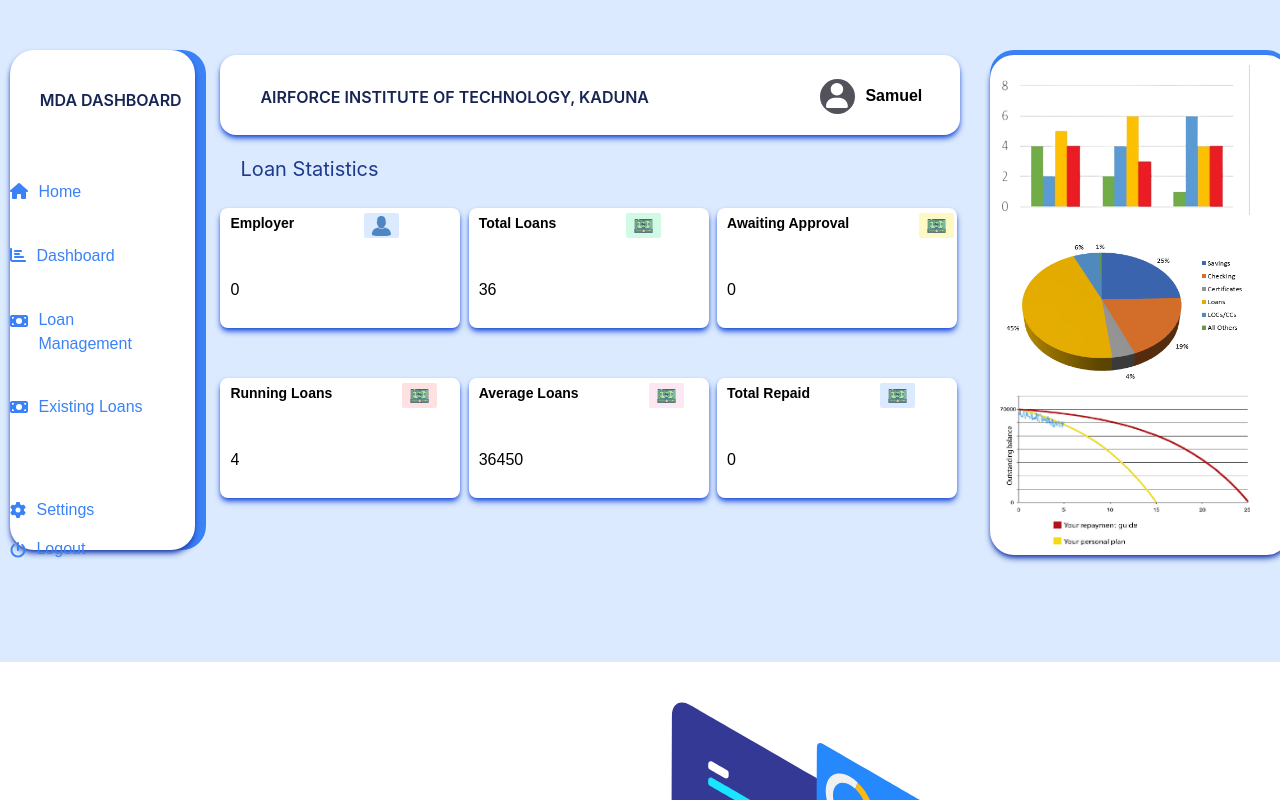
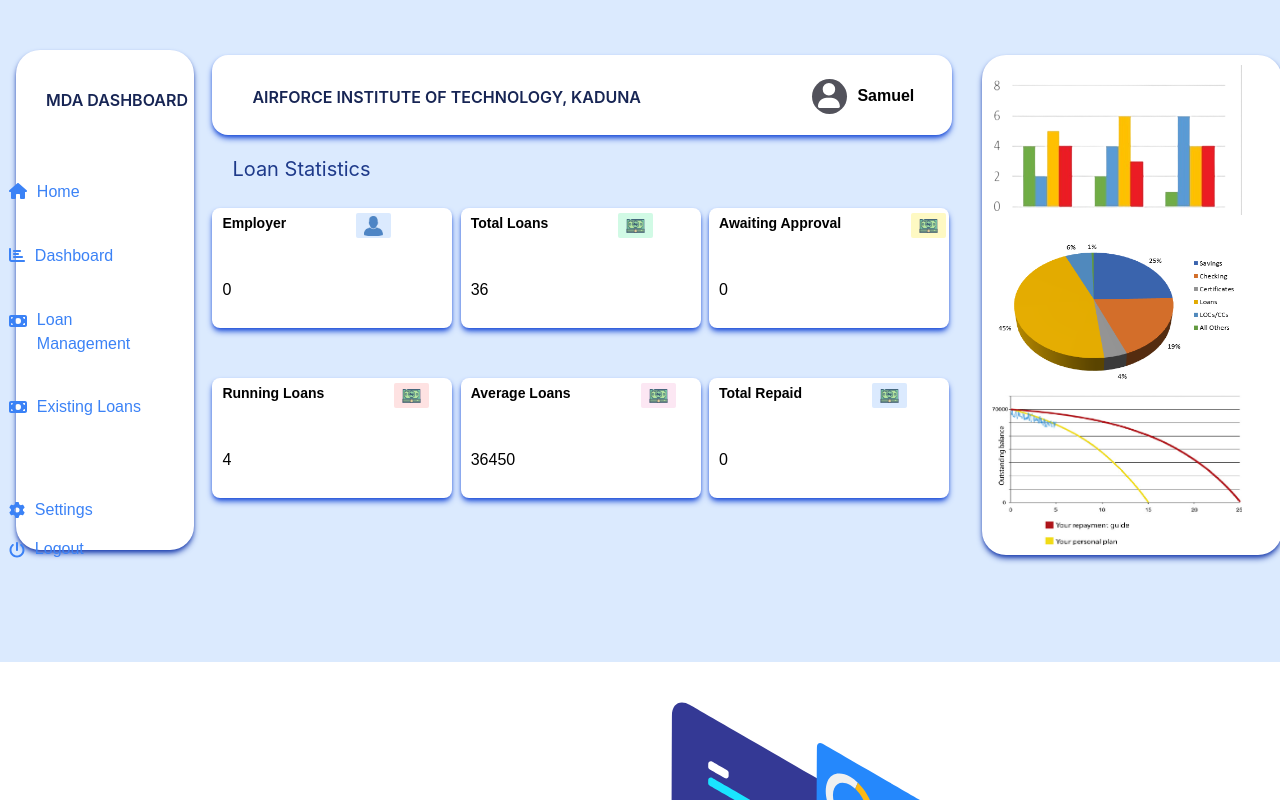
Before and after one commit to NwachukwuSam/mdn-dashboaed, a React (Create React App) app: page / in a window 1280 px wide. Shown: the top 800 px of the page. Built offline with nearby package versions, Linux system fonts and the light colour scheme.

Commit message:
Deployment  commit

```diff
--- a/src/dashboard/RightNav.jsx
+++ b/src/dashboard/RightNav.jsx
@@ -6,10 +6,8 @@
 function RightNav() {
     return (
     <div className=' flex'>
-            <div className='h-[500px] rounded-3xl ml-[-20px] mt-[50px] w-[300px] bg-blue-500'>
 
-            </div>
-            <div className='h-[500px] rounded-3xl ml-[-300px] mt-[55px] w-[300px] bg-white shadow-md shadow-blue-800'>
+            <div className='h-[500px] rounded-3xl ml-[-20px] mt-[55px] w-[300px] bg-white shadow-md shadow-blue-800'>
                 {/* <BarChart chartData={LoanData}/> */}
                 <img src={bar} alt="bar" className=' border-none h-[150px] w-[250px] mt-[10px] ml-[10px] ' />
                 <img src={pie} alt="bar" className=' border-none h-[150px] w-[250px] mt-[20px] ml-[10px]  ' />
--- a/src/dashboard/leftNav.jsx
+++ b/src/dashboard/leftNav.jsx
@@ -6,14 +6,14 @@
 function LeftNav() {
   return (
     <div className=' flex flex-col md:flex-row'>
-            <div className='h-[500px] rounded-3xl ml-[20px] mt-[50px] w-[200px] bg-blue-500 '>
+            {/* <div className='h-[500px] rounded-3xl ml-[20px] mt-[50px] w-[200px] bg-blue-500 '>
 
-            </div>
-            <div className=' font-system h-[500px] rounded-3xl ml-[-196px] mt-[50px] w-[200px] bg-white shadow-md shadow-blue-800'>
+            </div> */}
+            <div className=' font-system h-[500px] rounded-3xl ml-[16px] mt-[50px] w-[200px] bg-white shadow-md shadow-blue-800'>
                 {/* <img src={afit} alt="afit" className='h-[80px] w-[80px] ml-[60px]' />  */}
                 <h1 className='text-md font-semibold text-blue-950 ml-[30px] mt-[38px]'>MDA DASHBOARD</h1>
             </div>
-            <div className='flex   flex-col ml-[-185px] mt-[180px] space-y-[40px]'>
+            <div className='flex  flex-col ml-[-185px] mt-[180px] space-y-[40px]'>
                 <div className='flex space-x-[10px]  hover:cursor-pointer'>
                     <FontAwesomeIcon icon="home" className='mt-[3px] hover:cursor-pointer text-blue-500 hover:text-blue-900' />
                     <h2 className='text-blue-500 hover:text-blue-900  hover:cursor-pointer hover:font-semibold'>Home</h2>
```
